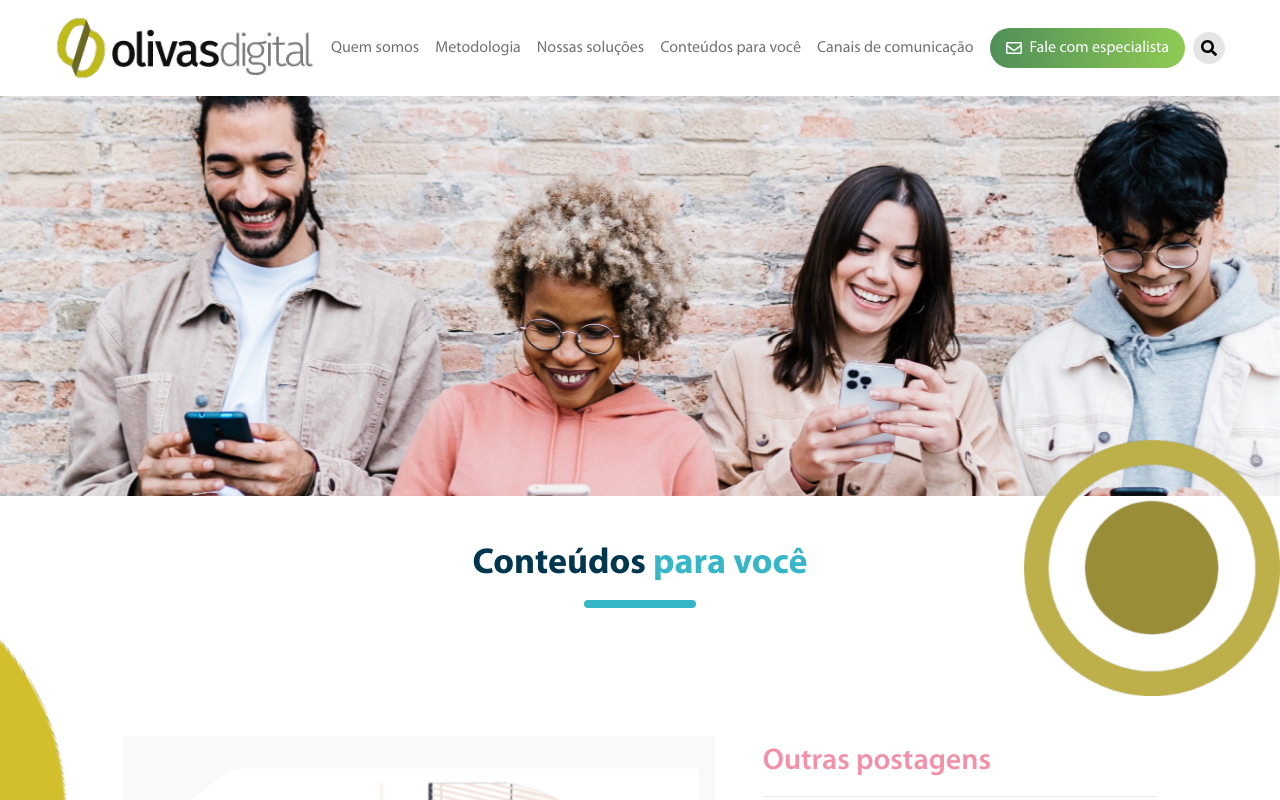
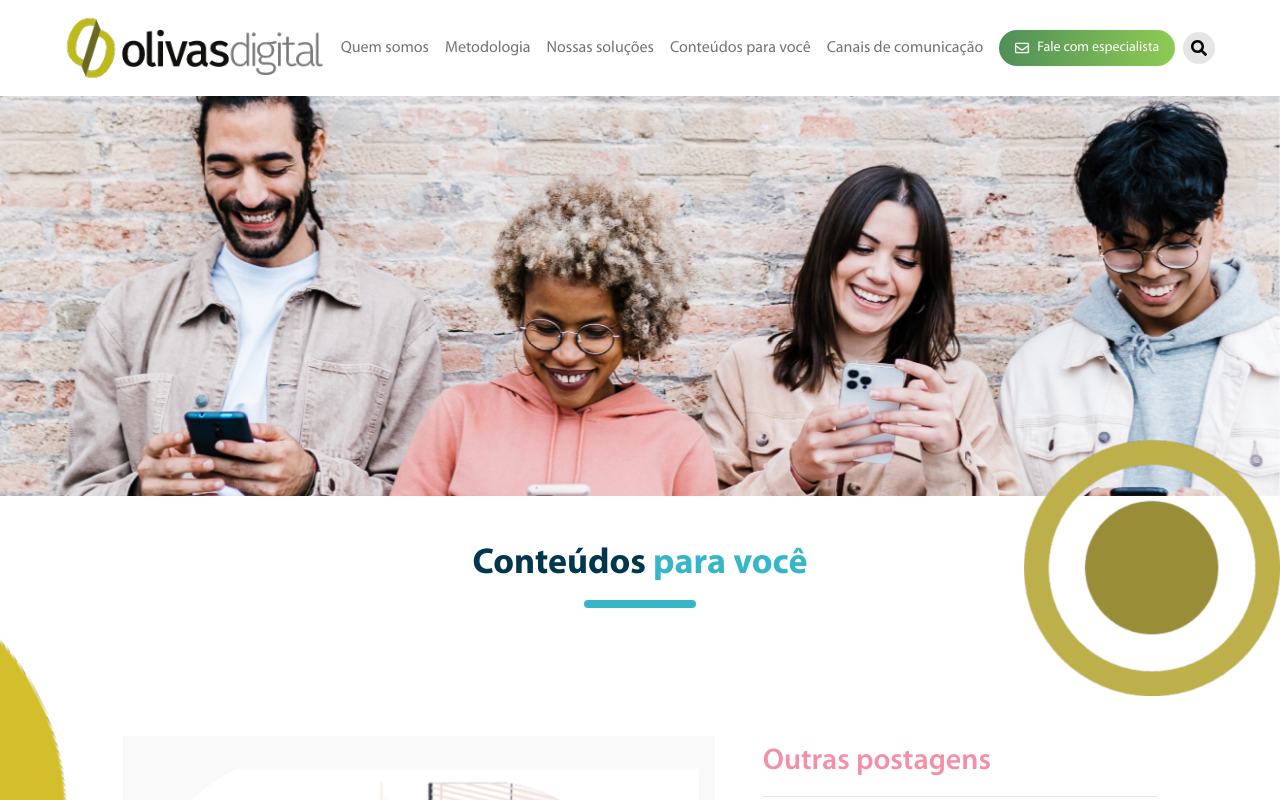
Before and after one commit to ggualbertosouza/teste-olivas, a React (Vite) app: page / in a window 1280 px wide. Shown: the top 800 px of the page. Built offline with nearby package versions, Linux system fonts and the light colour scheme; no server answers.

Commit message:
fix: issue with cors

```diff
--- a/src/components/header.tsx
+++ b/src/components/header.tsx
@@ -19,7 +19,7 @@ export const Header = () => {
             : "animate-close-menu transition-all duration-500 h-0 hidden lg:flex"
         }`}
       >
-        <div className="flex flex-col items-center lg:flex-row gap-4 font-myriadRegular">
+        <div className="flex flex-col items-center lg:flex-row gap-4 font-myriadRegular text-center">
           <a href="#" className=" text-grey_light hover:text-grey">
             Quem somos
           </a>
@@ -38,10 +38,11 @@ export const Header = () => {
         </div>
 
         <div className="flex items-center gap-2">
-          <Button variant="primary" className="px-4 py-2">
+          <Button variant="primary" className="px-4 py-2 text-nowrap text-sm">
             <FaRegEnvelope />
             Fale com especialista
           </Button>
+
           {/* Search bar */}
           <button className="bg-[#E5E5E5] rounded-full p-2 hidden lg:flex">
             <FaSearch className="text-primary_text" />
--- a/vite.config.ts
+++ b/vite.config.ts
@@ -8,4 +8,10 @@ export default defineConfig({
   resolve: {
     alias: [{ find: "@", replacement: path.resolve(__dirname, "src") }],
   },
+  server: {
+    cors: false,
+    proxy: {
+      "/post": "https://www.olivas.digital/wp-json/wp/v2",
+    },
+  },
 });
```
